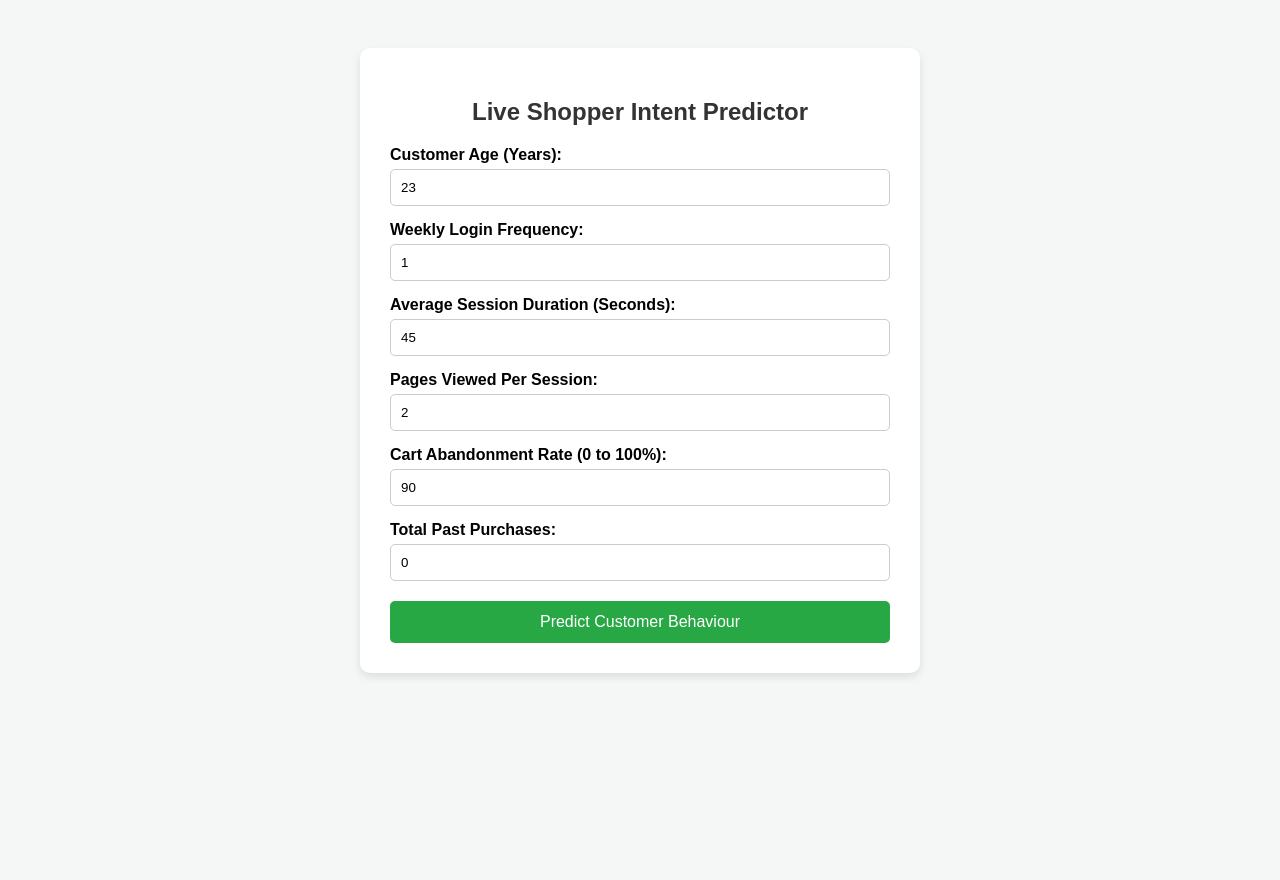
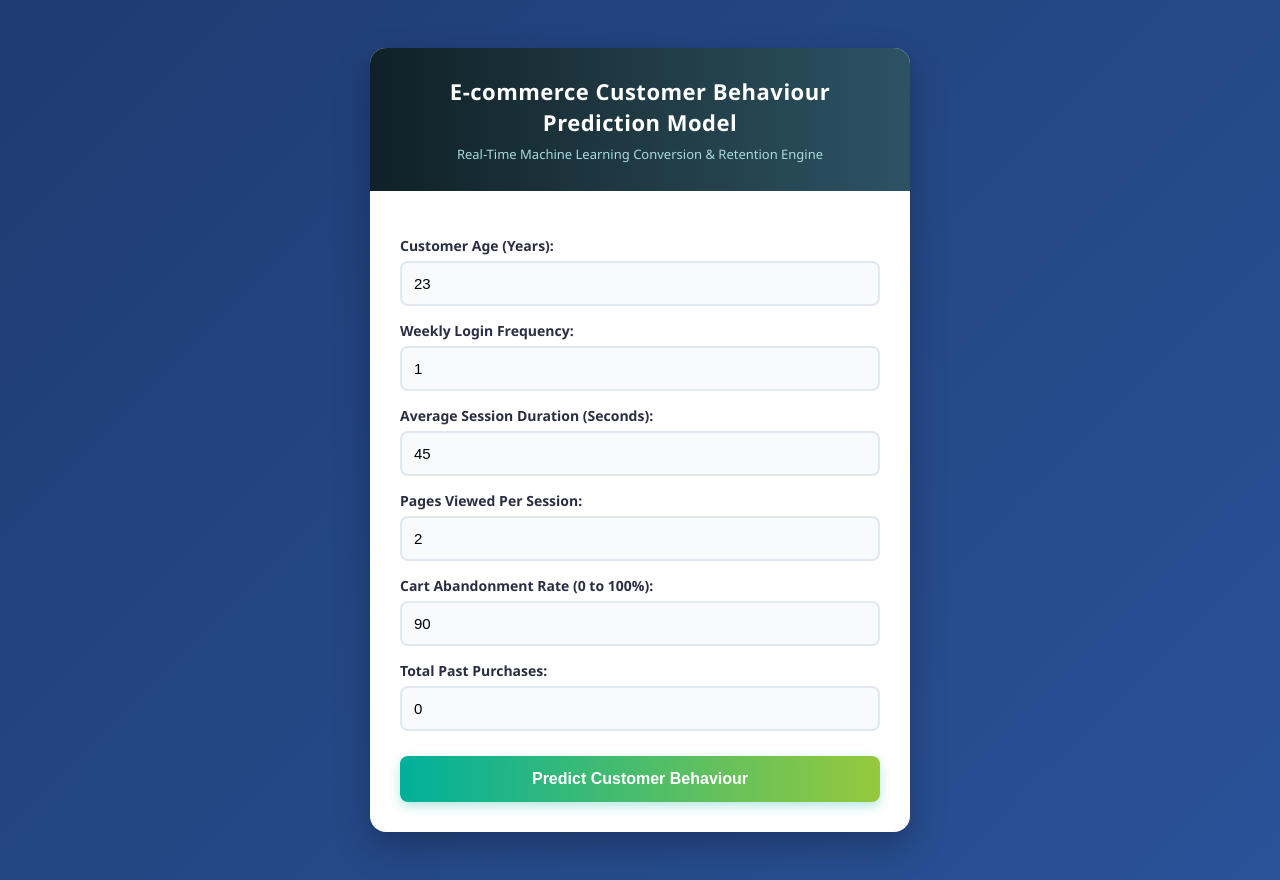
Before and after one commit to Serah-thiaka/ecommerce-live-app, a Flask app: page / in a window 1280 px wide. Before the commit the page ends 677 px from the top, so only its background shows below. Run offline with Flask 3, Linux system fonts and the light colour scheme; parts of the project's set-up code (start-up, migrations or seed data) failed here and were passed over.

Commit message:
Update index.html

```diff
--- a/templates/index.html
+++ b/templates/index.html
@@ -1,22 +1,128 @@
 <!DOCTYPE html>
-<html>
+<html lang="en">
 <head>
-    <title>E-Commerce Behaviour Predictor</title>
+    <meta charset="UTF-8">
+    <meta name="viewport" content="width=device-width, initial-scale=1.0">
+    <title>E-commerce Customer Behaviour Prediction Model</title>
     <style>
-        body { font-family: Arial, sans-serif; background-color: #f4f7f6; padding: 40px; }
-        .container { max-width: 500px; margin: auto; background: white; padding: 30px; border-radius: 10px; box-shadow: 0 4px 8px rgba(0,0,0,0.1); }
-        h2 { text-align: center; color: #333; }
-        label { font-weight: bold; display: block; margin-top: 15px; }
-        input { width: 100%; padding: 10px; margin-top: 5px; border: 1px solid #ccc; border-radius: 5px; box-sizing: border-box; }
-        button { width: 100%; padding: 12px; background-color: #28a745; color: white; border: none; border-radius: 5px; font-size: 16px; margin-top: 20px; cursor: pointer; }
-        button:hover { background-color: #218838; }
-        .result { margin-top: 25px; padding: 15px; border-radius: 5px; background-color: #e9ecef; text-align: center; }
-        .popup { margin-top: 15px; padding: 15px; background-color: #fff3cd; border: 2px solid #ffc107; border-radius: 5px; color: #856404; font-weight: bold; }
+        body {
+            font-family: 'Segoe UI', Tahoma, Geneva, Verdana, sans-serif;
+            background: linear-gradient(135deg, #1e3c72 0%, #2a5298 100%);
+            min-height: 100vh;
+            margin: 0;
+            padding: 40px 20px;
+            display: flex;
+            justify-content: center;
+            align-items: center;
+        }
+        .container {
+            width: 100%;
+            max-width: 540px;
+            background: #ffffff;
+            border-radius: 16px;
+            box-shadow: 0 15px 35px rgba(0, 0, 0, 0.25);
+            overflow: hidden;
+        }
+        .header-banner {
+            background: linear-gradient(90deg, #0f2027, #203a43, #2c5364);
+            color: #ffffff;
+            padding: 28px 25px;
+            text-align: center;
+        }
+        .header-banner h2 {
+            margin: 0;
+            font-size: 22px;
+            letter-spacing: 0.5px;
+            line-height: 1.4;
+        }
+        .header-banner p {
+            margin: 8px 0 0;
+            font-size: 13px;
+            color: #a8dadc;
+        }
+        .form-body {
+            padding: 30px;
+        }
+        label {
+            font-weight: 600;
+            color: #2b2d42;
+            display: block;
+            margin-top: 15px;
+            font-size: 14px;
+        }
+        input {
+            width: 100%;
+            padding: 12px;
+            margin-top: 6px;
+            border: 2px solid #e2e8f0;
+            border-radius: 8px;
+            box-sizing: border-box;
+            font-size: 15px;
+            background-color: #f8fafc;
+            transition: border-color 0.3s, background-color 0.3s;
+        }
+        input:focus {
+            border-color: #2a5298;
+            background-color: #ffffff;
+            outline: none;
+        }
+        button {
+            width: 100%;
+            padding: 14px;
+            background: linear-gradient(90deg, #00b09b, #96c93d);
+            color: white;
+            border: none;
+            border-radius: 8px;
+            font-size: 16px;
+            font-weight: bold;
+            margin-top: 25px;
+            cursor: pointer;
+            box-shadow: 0 4px 12px rgba(0, 176, 155, 0.3);
+            transition: transform 0.2s, box-shadow 0.2s;
+        }
+        button:hover {
+            transform: translateY(-2px);
+            box-shadow: 0 6px 16px rgba(0, 176, 155, 0.45);
+        }
+        .result {
+            margin-top: 25px;
+            padding: 20px;
+            border-radius: 10px;
+            text-align: center;
+            background-color: #f1f5f9;
+            border-left: 6px solid #2a5298;
+        }
+        .result h3 {
+            margin: 0 0 8px 0;
+            color: #1e293b;
+            font-size: 18px;
+        }
+        .result p {
+            margin: 0;
+            font-weight: 600;
+            color: #475569;
+        }
+        .popup {
+            margin-top: 15px;
+            padding: 15px;
+            background: linear-gradient(135deg, #fff3cd, #ffeeba);
+            border: 2px solid #f59e0b;
+            border-radius: 8px;
+            color: #92400e;
+            font-weight: bold;
+            font-size: 14px;
+            box-shadow: 0 4px 10px rgba(245, 158, 11, 0.15);
+        }
     </style>
 </head>
 <body>
     <div class="container">
-        <h2> Live Shopper Intent Predictor</h2>
+        <div class="header-banner">
+            <h2>E-commerce Customer Behaviour Prediction Model</h2>
+            <p>Real-Time Machine Learning Conversion & Retention Engine</p>
+        </div>
+
+        <div class="form-body">
             <form method="POST">
                 <label>Customer Age (Years):</label>
                 <input type="number" name="age" value="23" required>
@@ -51,5 +157,6 @@
             </div>
             {% endif %}
         </div>
+    </div>
 </body>
 </html>
```
Lines whose indentation alone changed are shown as unchanged.
